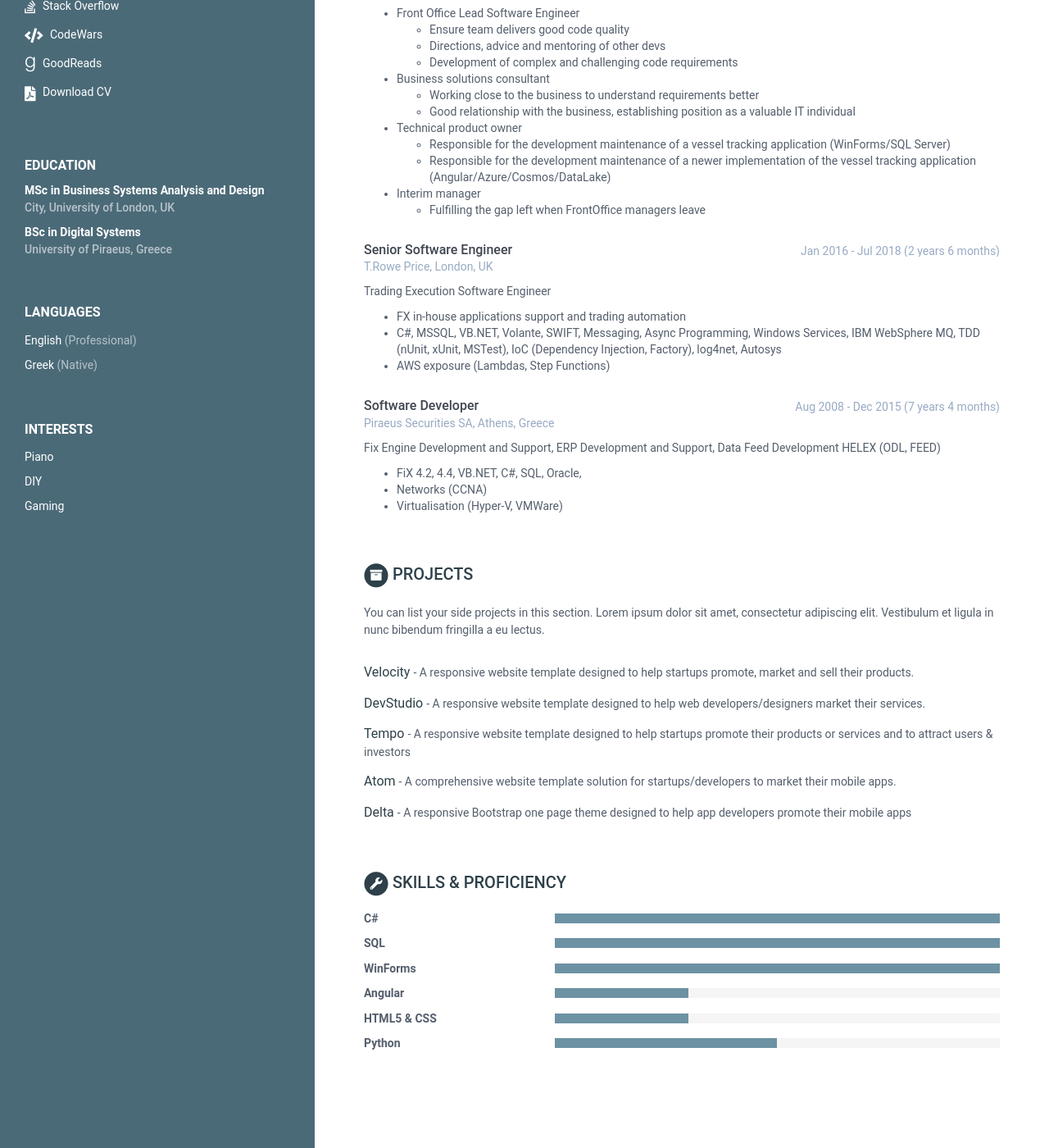
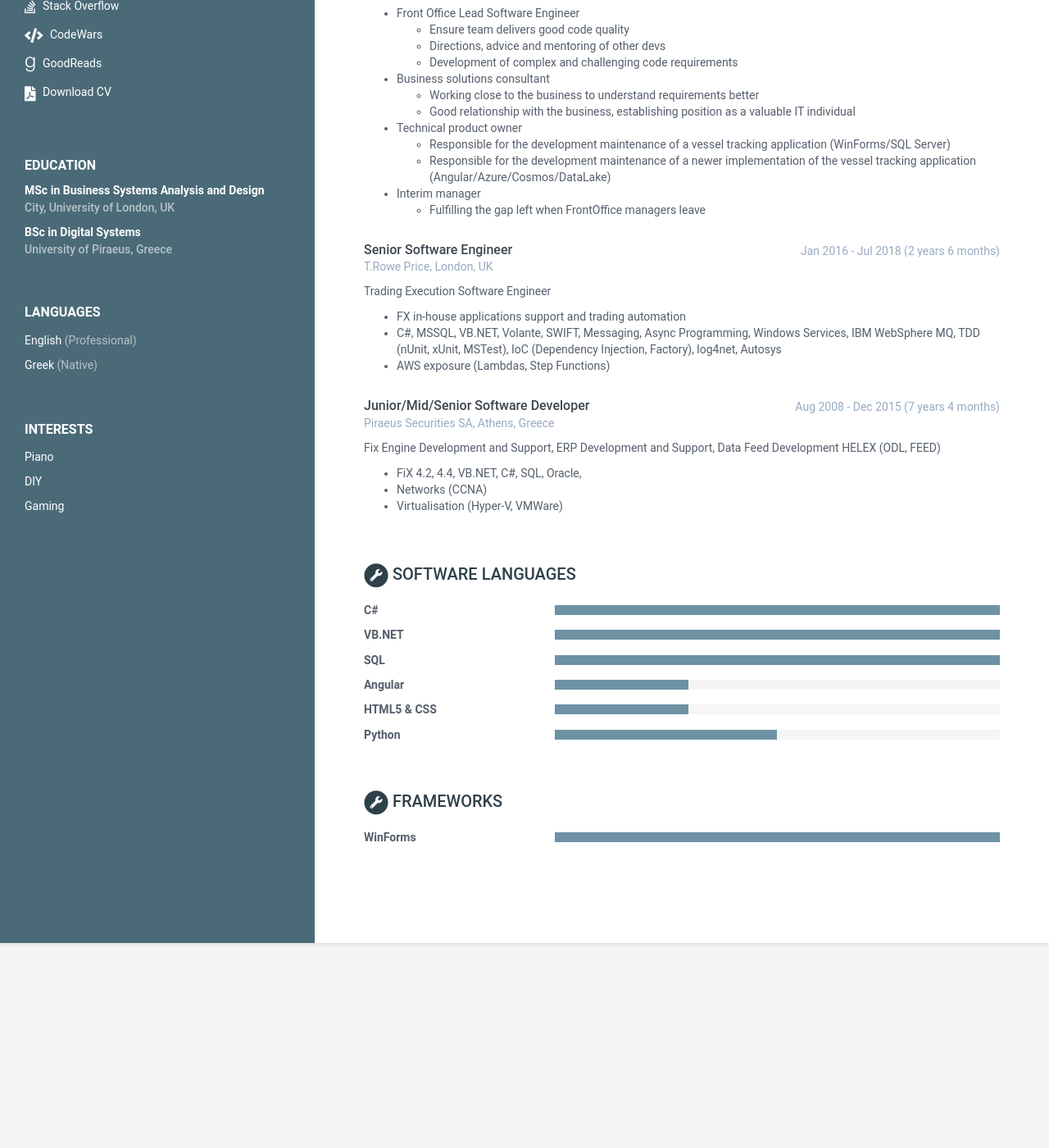
Before and after one commit to PanosKousidis/panoskousidis.github.io, a Jekyll site: the page built from print.html, in a window 1280 px wide and 1400 px high, scrolled down 483 px. Shown: the whole window at 82% size. Built offline with Jekyll 4.4.1, drawn with Linux system fonts in a browser that asks for light colours; after the commit the page ends 1633 px from its top, so only the background shows below that; some of the changed text lies outside the part shown.

Commit message:
Make skills a collection

```diff
--- a/_data/data.yml
+++ b/_data/data.yml
@@ -76,7 +76,7 @@ education:
 experiences:
     title: Experience
     info:
-      - role: Lead Developer
+      - role: Front Office Lead Software Engineer / Technical product owner
         start: "2018-07-01"
         end: "Present"
         company: Glencore, London, UK
@@ -105,7 +105,7 @@ experiences:
             - C#, MSSQL, VB.NET, Volante, SWIFT, Messaging, Async Programming, Windows Services, IBM WebSphere MQ, TDD (nUnit, xUnit, MSTest), IoC (Dependency Injection, Factory), log4net, Autosys
             - AWS exposure (Lambdas, Step Functions)
 
-      - role: Software Developer
+      - role: Junior/Mid/Senior Software Developer
         start: "2008-08-01"
         end: "2015-12-31"
         company: Piraeus Securities SA, Athens, Greece
@@ -183,32 +183,32 @@ certifications:
           credentialurl: www.credly.com/badges/0c420553-da8f-4925-b7c5-7d1188c2d9f4/public_url
           credentialname: Verify
 
-projects:
-    title: Projects
-    intro: >
-      You can list your side projects in this
-      section. Lorem ipsum dolor sit amet, consectetur adipiscing elit.
-      Vestibulum et ligula in nunc bibendum fringilla a eu lectus.
-    assignments:
-      - title: Velocity
-        link: "#hook"
-        tagline: "A responsive website template designed to help startups promote, market and sell their products."
-
-      - title: DevStudio
-        link: "#"
-        tagline: "A responsive website template designed to help web developers/designers market their services."
-
-      - title: Tempo
-        link: "#"
-        tagline: "A responsive website template designed to help startups promote their products or services and to attract users &amp; investors"
-
-      - title: Atom
-        link: "#"
-        tagline: "A comprehensive website template solution for startups/developers to market their mobile apps."
-
-      - title: Delta
-        link: "#"
-        tagline: "A responsive Bootstrap one page theme designed to help app developers promote their mobile apps"
+#projects:
+#    title: Projects
+#    intro: >
+#      You can list your side projects in this
+#      section. Lorem ipsum dolor sit amet, consectetur adipiscing elit.
+#      Vestibulum et ligula in nunc bibendum fringilla a eu lectus.
+#    assignments:
+#      - title: Velocity
+#        link: "#hook"
+#        tagline: "A responsive website template designed to help startups promote, market and sell their products."
+#
+#      - title: DevStudio
+#        link: "#"
+#        tagline: "A responsive website template designed to help web developers/designers market their services."
+#
+#      - title: Tempo
+#        link: "#"
+#        tagline: "A responsive website template designed to help startups promote their products or services and to attract users &amp; investors"
+#
+#      - title: Atom
+#        link: "#"
+#        tagline: "A comprehensive website template solution for startups/developers to market their mobile apps."
+#
+#      - title: Delta
+#        link: "#"
+#        tagline: "A responsive Bootstrap one page theme designed to help app developers promote their mobile apps"
 
 #oss:
 #    title: OSS Contributions
@@ -252,26 +252,33 @@ projects:
 #        conference: "Comm. ACM 4 (1961), 51–55"
 
 skills:
-    title: Skills &amp; Proficiency
+    - section:
+      title: Software Languages
 
-    toolset:
-      - name: C#
-        level: 100%
+      toolset:
+        - name: C#
+          level: 100%
 
-      - name: SQL
-        level: 100%
+        - name: VB.NET
+          level: 100%
 
-      - name: WinForms
-        level: 100%
+        - name: SQL
+          level: 100%
 
-      - name: Angular
-        level: 30%
+        - name: Angular
+          level: 30%
 
-      - name: HTML5 & CSS
-        level: 30%
+        - name: HTML5 & CSS
+          level: 30%
 
-      - name: Python
-        level: 50%
+        - name: Python
+          level: 50%
 
+    - section:
+      title: Frameworks
+
+      toolset:
+        - name: WinForms
+          level: 100%
 footer: >
     Designed with <i class="fas fa-heart"></i> by <a href="http://themes.3rdwavemedia.com" target="_blank" rel="nofollow">Xiaoying Riley</a>
--- a/_includes/skills.html
+++ b/_includes/skills.html
@@ -1,26 +1,25 @@
 {% assign skills = site.data.data.skills %} {% if skills %}
+{% for skill in skills %}
 <section class="skills-section section">
   <h2 class="section-title">
     <span class="fa-stack fa-xs">
       <i class="fas fa-circle fa-stack-2x"></i>
       <i class="fas fa-wrench fa-stack-1x fa-inverse"></i>
     </span>
-    {{ skills.title }}
+    {{ skill.title }}
   </h2>
 
   <div class="skillset">
-    {% for skill in skills.toolset %}
+    {% for skill-in-toolset in skill.toolset %}
     <div class="item">
-      <h3 class="level-title">{{ skill.name }}</h3>
-      {% assign skill_level = 'width: ' | append: skill.level %}
+      <h3 class="level-title">{{ skill-in-toolset.name }}</h3>
+      {% assign skill_level = 'width: ' | append: skill-in-toolset.level %}
       <div class="level-bar">
         <div class="level-bar-inner" style="{{skill_level}}"></div>
-      </div>
-      <!--//level-bar-->
-    </div>
-    <!--//item-->
+      </div> <!--//level-bar-->
+    </div> <!--//item-->
     {% endfor %}
-  </div>
-</section>
-<!--//skills-section-->
+  </div> <!--//skillset -->
+</section> <!--//skill-section-->
+{% endfor %}
 {% endif %}
```
Also changed, not shown: assets/images/piraeus_bank_logo.jfif (added).
